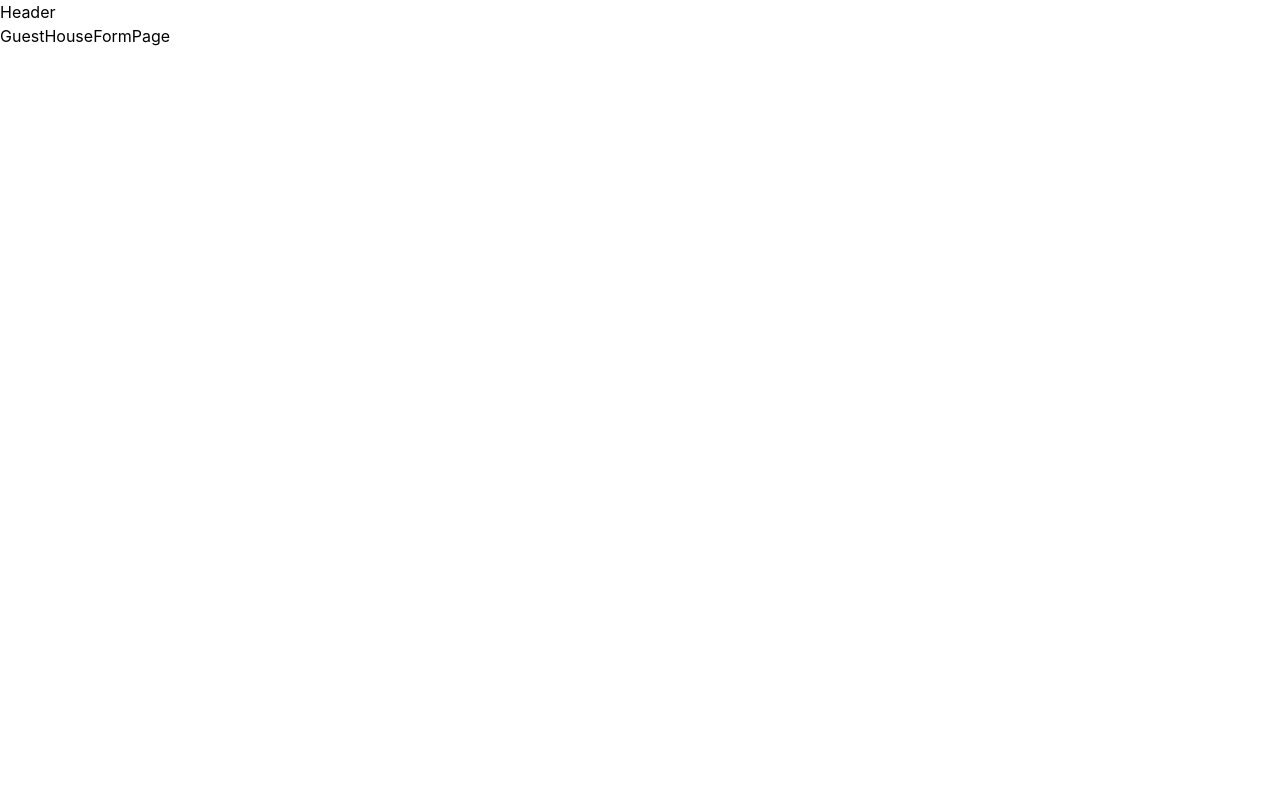
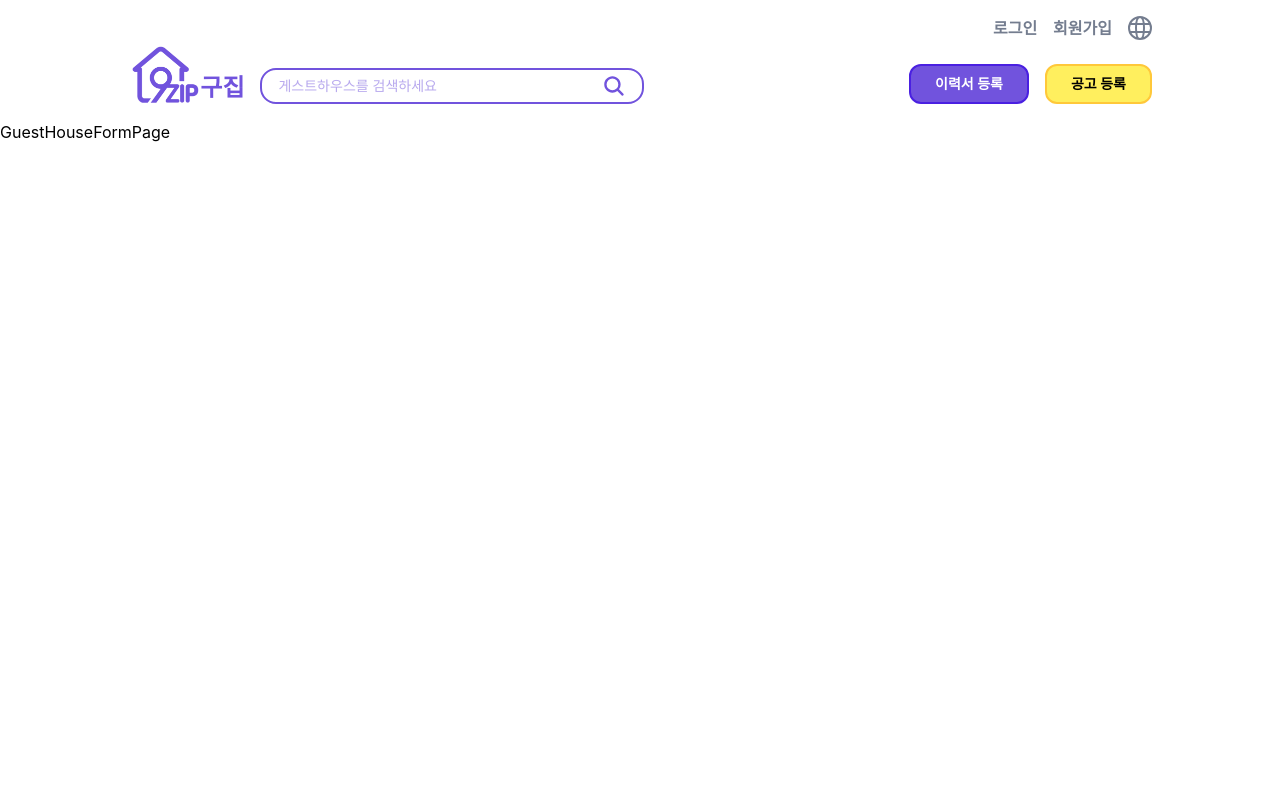
Before and after one commit to FivePrincess/Front, a React (Vite) app: page /guesthouse/form in a window 1280 px wide. Shown: the top 800 px of the page. Built offline with nearby package versions, Linux system fonts and the light colour scheme.

Commit message:
feat(#3): role에 따른 헤더 UI

```diff
--- a/package.json
+++ b/package.json
@@ -14,6 +14,7 @@
     "postcss": "^8.5.1",
     "react": "^18.2.0",
     "react-dom": "^18.2.0",
+    "react-icons": "^5.4.0",
     "react-router-dom": "^7.1.3",
     "tailwindcss": "^4.0.1"
   },
--- a/src/components/PurpleBtn.jsx
+++ b/src/components/PurpleBtn.jsx
@@ -1,7 +1,14 @@
 import React from "react";
 
 //보라색 버튼
-export default function PurpleBtn(title, action) {
-  //버튼 제목, 클릭 시 실행 함수
-  return <div>PurpleBtn</div>;
+export default function PurpleBtn({ title, action }) {
+  // 버튼 제목과 클릭 시 실행 함수
+  return (
+    <div
+      className="font-semibold bg-purple-main border-2 border-purple-dark text-white text-sm py-2 px-6 rounded-xl cursor-pointer hover:bg-purple-medium duration-300"
+      onClick={action} // 클릭 시 action 함수 실행
+    >
+      {title}
+    </div>
+  );
 }
--- a/src/components/WhiteBtn.jsx
+++ b/src/components/WhiteBtn.jsx
@@ -1,7 +1,14 @@
 import React from "react";
 
 //노란색 버튼
-export default function WhiteBtn(title, action) {
+export default function WhiteBtn({ title, action }) {
   //버튼 제목, 버튼 클릭 시 실행 함수
-  return <div>WhiteBtn</div>;
+  return (
+    <div
+      className="font-semibold bg-white border-2 border-gray-stroke text-gray-main text-sm py-2 px-6 rounded-xl cursor-pointer hover:bg-gray-stroke duration-300"
+      onClick={action} // 클릭 시 action 함수 실행
+    >
+      {title}
+    </div>
+  );
 }
--- a/src/components/YellowBtn.jsx
+++ b/src/components/YellowBtn.jsx
@@ -1,7 +1,14 @@
 import React from "react";
 
 //노란색 버튼
-export default function YellowBtn(title, action) {
+export default function YellowBtn({ title, action }) {
   //버튼 제목, 버튼 클릭 시 실행 함수
-  return <div>YellowBtn</div>;
+  return (
+    <div
+      className="bg-yellow-light border-2 border-yellow-main text-black text-sm py-2 px-6 rounded-xl cursor-pointer hover:bg-yellow-baby duration-300 font-semibold"
+      onClick={action} // 클릭 시 action 함수 실행
+    >
+      {title}
+    </div>
+  );
 }
--- a/src/layout/Header.jsx
+++ b/src/layout/Header.jsx
@@ -1,5 +1,136 @@
-import React from "react";
+/**
+ * To Do
+ * - 회원 로그인 상태에 따라 common(공용), staff(구직자), guesthouse(구인자)러 설정
+ * - role에 따라 화면 UI 조정정
+ */
+
+import React, { useState } from "react";
+import { GrLanguage } from "react-icons/gr";
+import { FaUserCircle } from "react-icons/fa";
+import { IoSearch } from "react-icons/io5";
+import { useNavigate } from "react-router-dom";
+import PurpleBtn from "../components/PurpleBtn";
+import YellowBtn from "../components/YellowBtn";
 
 export default function Header() {
-  return <div>Header</div>;
+  const [searchParam, setSearchParam] = useState("");
+  const [role, setRole] = useState("common"); //비로그인: common, 구인자: staff, 구직자: guesthouse
+  const navigate = useNavigate();
+
+  const searchGuestHouse = () => {
+    //게스트하우스 검색 함수
+    console.log("검색어", searchParam);
+    setSearchParam("");
+  };
+
+  return (
+    <div className="px-32 py-4">
+      {/** 로그인, 회원가입, 언어 설정 버튼 or 로그아웃, 마이페이지, 언어 설정 버튼 */}
+      <div className="flex justify-end gap-4 text-gray-main font-semibold">
+        {/** 로그인 X인 경우 */}
+        {role == "common" ? (
+          <div className="flex gap-4">
+            <div
+              className="hover:text-purple-medium duration-300 cursor-pointer"
+              onClick={() => {
+                navigate("/user/login");
+              }}
+            >
+              로그인
+            </div>
+            <div
+              className="hover:text-purple-medium duration-300 cursor-pointer"
+              onClick={() => {
+                navigate("/user/signUp");
+              }}
+            >
+              회원가입
+            </div>
+          </div>
+        ) : (
+          ""
+        )}
+        {/** 로그인 O인 경우 */}
+        {role != "common" ? (
+          <div className="flex gap-4">
+            <div className="hover:text-purple-medium duration-300 cursor-pointer">
+              로그아웃
+            </div>
+            <div className="text-2xl hover:text-purple-medium duration-300 cursor-pointer">
+              <FaUserCircle />
+            </div>
+          </div>
+        ) : (
+          ""
+        )}
+
+        <div className="text-2xl hover:text-purple-medium duration-300 cursor-pointer">
+          <GrLanguage />
+        </div>
+      </div>
+
+      {/** 로고 및 검색창, 기능 버튼 */}
+      <div className="text-purple-main flex justify-between items-end">
+        <div className="flex items-end gap-4">
+          <div
+            className="flex items-end hover:scale-105 transition-transform duration-300 cursor-pointer"
+            onClick={() => {
+              navigate("/main");
+            }}
+          >
+            <img
+              src="../../public/img/logo.png"
+              alt="구집 로고 이미지"
+              className="object-cover h-16"
+            />
+            <div className="font-extrabold text-2xl">구집</div>
+          </div>
+          <div className="border-2 w-96 py-1 px-4 rounded-2xl text-2xl flex items-center">
+            <input
+              type="text"
+              className="border-none outline-none flex-grow text-sm"
+              placeholder="게스트하우스를 검색하세요"
+              value={searchParam}
+              onChange={(e) => {
+                setSearchParam(e.target.value);
+              }}
+              onKeyDown={(e) => {
+                if (e.key === "Enter") {
+                  searchGuestHouse();
+                }
+              }}
+            />
+            <IoSearch
+              className="text-2xl hover:scale-105 transition-transform duration-300 cursor-pointer"
+              onClick={() => {
+                searchGuestHouse();
+              }}
+            />
+          </div>
+        </div>
+        <div className="flex gap-4">
+          {role != "guesthouse" ? (
+            <PurpleBtn
+              title={"이력서 등록"}
+              action={() => {
+                navigate("/staff/resume/form");
+              }}
+            />
+          ) : (
+            ""
+          )}
+          {role != "staff" ? (
+            <YellowBtn
+              title={"공고 등록"}
+              action={() => {
+                navigate("/guesthouse/form");
+              }}
+            />
+          ) : (
+            ""
+          )}
+        </div>
+      </div>
+    </div>
+  );
 }
--- a/src/layout/SimpleHeader.jsx
+++ b/src/layout/SimpleHeader.jsx
@@ -5,7 +5,7 @@ export default function SimpleHeader() {
   const navigate = useNavigate();
   return (
     <div className="text-purple-main">
-      <div className="flex justify-between items-end px-32 py-2 ">
+      <div className="flex justify-between items-end px-32 py-4 ">
         {/** logo */}
         <div
           className="flex items-end hover:scale-105 transition-transform duration-300 cursor-pointer"
```
Also changed, not shown: 1 other file (tests, documents, lock files or other folders).
